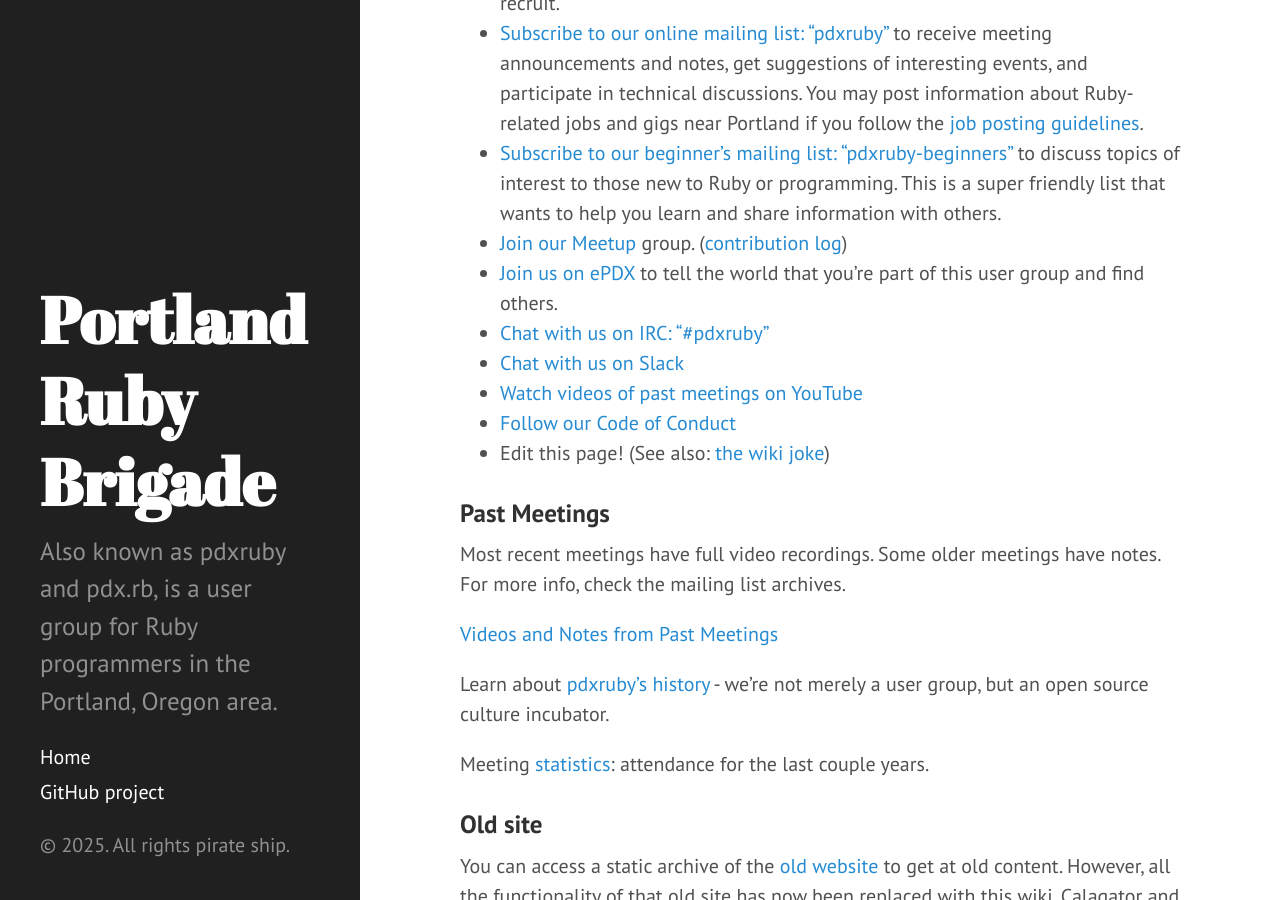
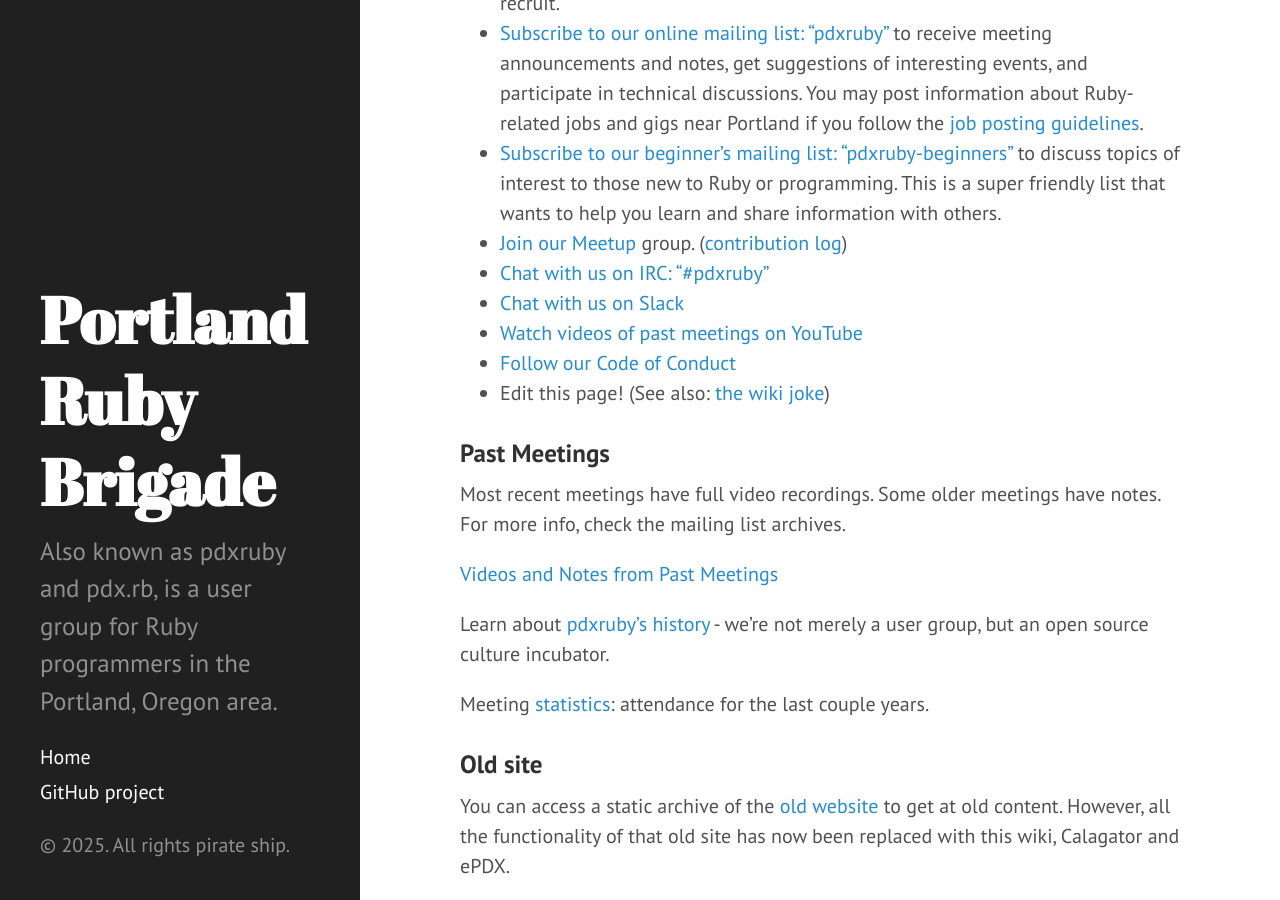
Before and after one commit to pdxruby/pdxruby.github.io, a Jekyll site: the page built from index.md, in a window 1280 px wide and 900 px high, scrolled down 1479 px. Built offline with Jekyll 4.4.1, drawn with Linux system fonts in a browser that asks for light colours.

Commit message:
Remove epdx.org from participation list
Based on WayBack Machine, around the end of 2022 this site stopped resolving

https://web.archive.org/web/20220625214443/https://epdx.org/

```diff
--- a/index.md
+++ b/index.md
@@ -61,9 +61,6 @@ There are many ways to participate in **pdxruby**:
     information with others.
 -   [Join our Meetup](http://www.meetup.com/Portland-Ruby-Brigade/)
     group. ([contribution log](/contributions))
--   [Join us on ePDX](http://epdx.org/groups/pdxruby)
-    to tell the world that you're part of this user group and find
-    others.
 -   [Chat with us on IRC: "\#pdxruby"](irc://irc.freenode.net/#pdxruby)
 -   [Chat with us on Slack](https://pdxruby.slack.com)
 -   [Watch videos of past meetings on YouTube](https://www.youtube.com/channel/UCgEEluMvb1Fp3FExqh-YZmw)
```
